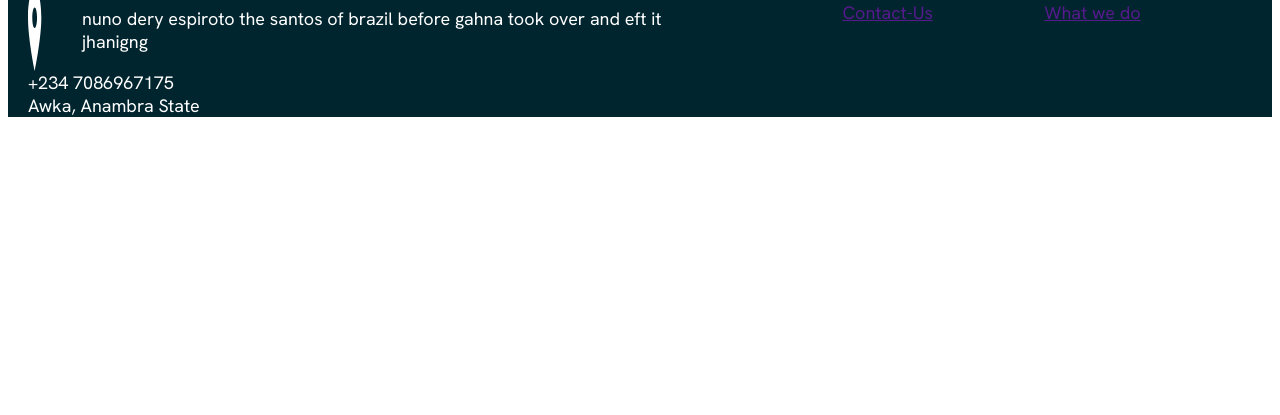
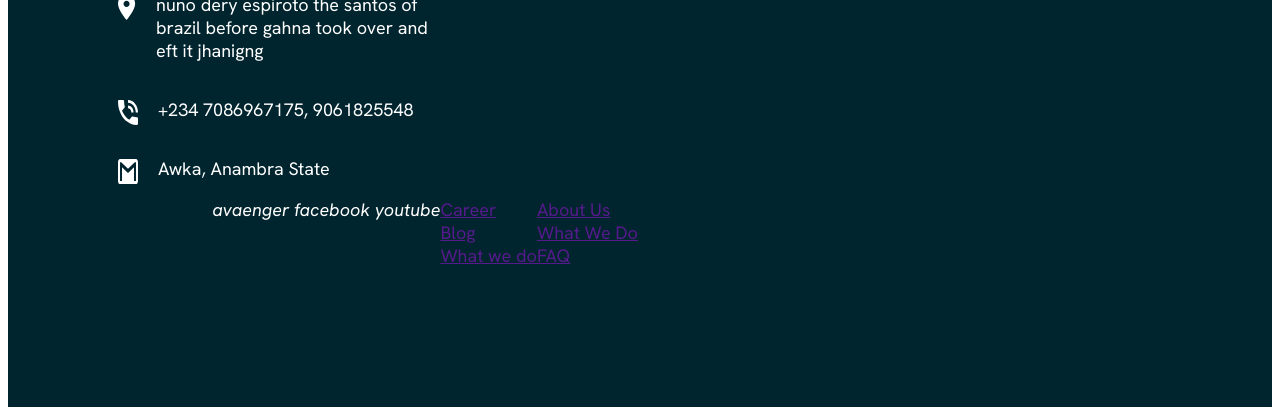
Before and after one commit to MakkyHive/landin-page, a plain HTML site: page index.html in a window 1280 px wide. Shown: the part 2166-2581 px from the top of the page. Before the commit the page ends 2291 px from the top, so only its background shows below. Drawn offline with Linux system fonts and the light colour scheme.

Commit message:
commited

```diff
--- a/index.html
+++ b/index.html
@@ -67,35 +67,52 @@
         <button>Get Started For Free</button>
     </div>
     <div class="footer-container">
+
         <div class="information">
-            <img src="images/logo.svg" style="color: white;">
+         <div>
            <div class="information-section">
             <img src="images/icon-location.svg">
+
             <p>nuno dery espiroto the santos of brazil before gahna took over and eft it jhanigng</p>
            </div>
-            <a>+234 7086967175</a></i>
-            <a>Awka, Anambra State</a></i>
+          <div class="information-section">
+            <img src="images/icon-phone.svg">
+
+            <p>+234 7086967175, 9061825548 </p>
+           </div>
+           <div class="information-section">
+            <img src="images/icon-email.svg">
+
+            <p>Awka, Anambra State</p>
+           </div>
+           <div style="float: right; margin-bottom: 50px;">
+
+            <a href="">About Us</a>
+            <a href="">What We Do</a>
+            <a href="">FAQ</a>
           </div>
-          <div style="padding-top: 70px;">
-
-            <a href="">About</a>
-            <a href="">Home</a>
-            <a href="">Contact-Us</a>
-          </div>
-          <div style="padding-top: 70px;">
+          <div style="float: right;">
 
             <a href="">Career</a>
             <a href="">Blog</a>
             <a href="">What we do</a>
           </div>
-          <div >
+          <div style="float: right;">
 
-            <i></i>
-            <i></i>
-            <i></i>
+            <i>avaenger</i>
+            <i>facebook</i>
+            <i>youtube</i>
           </div>
+        </div>
+
+
+
+
+
+
+
+        </div>
     </div>
-</div>
 
 
 </footer>
--- a/style.css
+++ b/style.css
@@ -20,6 +20,11 @@
 
 .try{
     float: right;
+    background-color: white;
+    border-radius: 30px;
+    padding: 5px 30px 5px 30px ;
+    box-shadow: 0px 10px 63px 27px rgba(61, 60, 60, 0.1);
+
 }
 .hero-section {
   width: 100%;
@@ -34,6 +39,7 @@
 }
 .hero-section-content h1{
     font-size: larger;
+    font-size: 20px;
     font-family: Verdana, Geneva, Tahoma, sans-serif;
 }
 .hero-section img{
@@ -78,26 +84,34 @@
     color: white;
 
 }
-.information{
-    padding-top: 60px;
-}
+
 
 .footer-container a{
     display: block;
-    padding-top: ;
+
+}
+.information{
+    padding: 90px;
+    font-size: 10px;
+    display: inline-block;
+    justify-content: space-between;
 }
 .information-section{
     display: flex;
-
+    width: 60%;
 
 }
 .information-section p{
-    padding-left: 40px;
+   width: 500px;
+   padding-left: 20px;
 
 }
 .information-section img{
-    width: 2%;
+    width: 20px;
+    height: 25px;
+    margin-top: 20px;
 }
+
 .small-card{
     position: relative;
     z-index: 2; /* green box will be above black box */
@@ -113,10 +127,22 @@
     box-shadow: 0px 10px 63px 27px rgba(0,0,0,0.1);
 }
 .small-card button{
+    width: 100%;
     background: hsl(322, 100%, 66%);
     border-radius: 50px 50px 50px 50px ;
     border: 1px solid white;
     padding: 10px 25px 10px 25px;
     font-size: 15px;
     color: white;
+    margin: auto;
 }
+.second-information{
+    width: 100%;
+    display: flex;
+    margin: auto;
+    border: 1px solid rgb(224, 221, 221);
+    margin-right: 30px;
+    justify-content: space-between;
+    padding-bottom: 60px;
+    font-size: 12px;
+}
```
